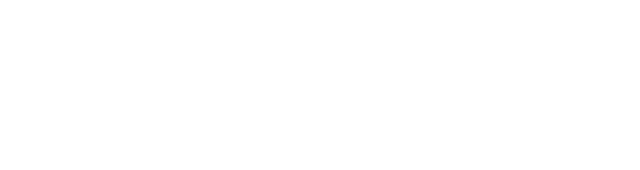
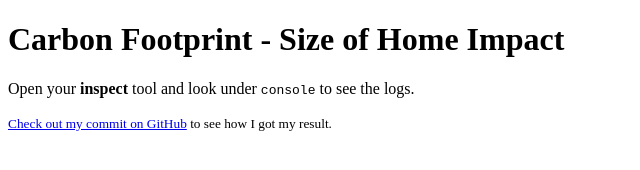
Before and after one commit to CIT93/jacques-pub, a plain HTML site: page w3/index.html in a window 1280 px wide. Shown: the whole page, without its empty margins (0-640 px from the left). Drawn offline with Linux system fonts and the light colour scheme.

Commit message:
add instruction to see result

```diff
--- a/w3/index.html
+++ b/w3/index.html
@@ -8,6 +8,10 @@
     <script src="main.js" defer></script>
 </head>
 <body>
-
+    <h1>Carbon Footprint - Size of Home Impact</h1>
+    <p>Open your <strong>inspect</strong> tool and look under <code>console</code> to see the logs.</p>
+    <small>
+        <a href="https://github.com/CIT93/jacques-pub/blob/main/w3/main.js" target="_blank">Check out my commit on GitHub</a> to see how I got my result.
+    </small>
 </body>
 </html>
```
